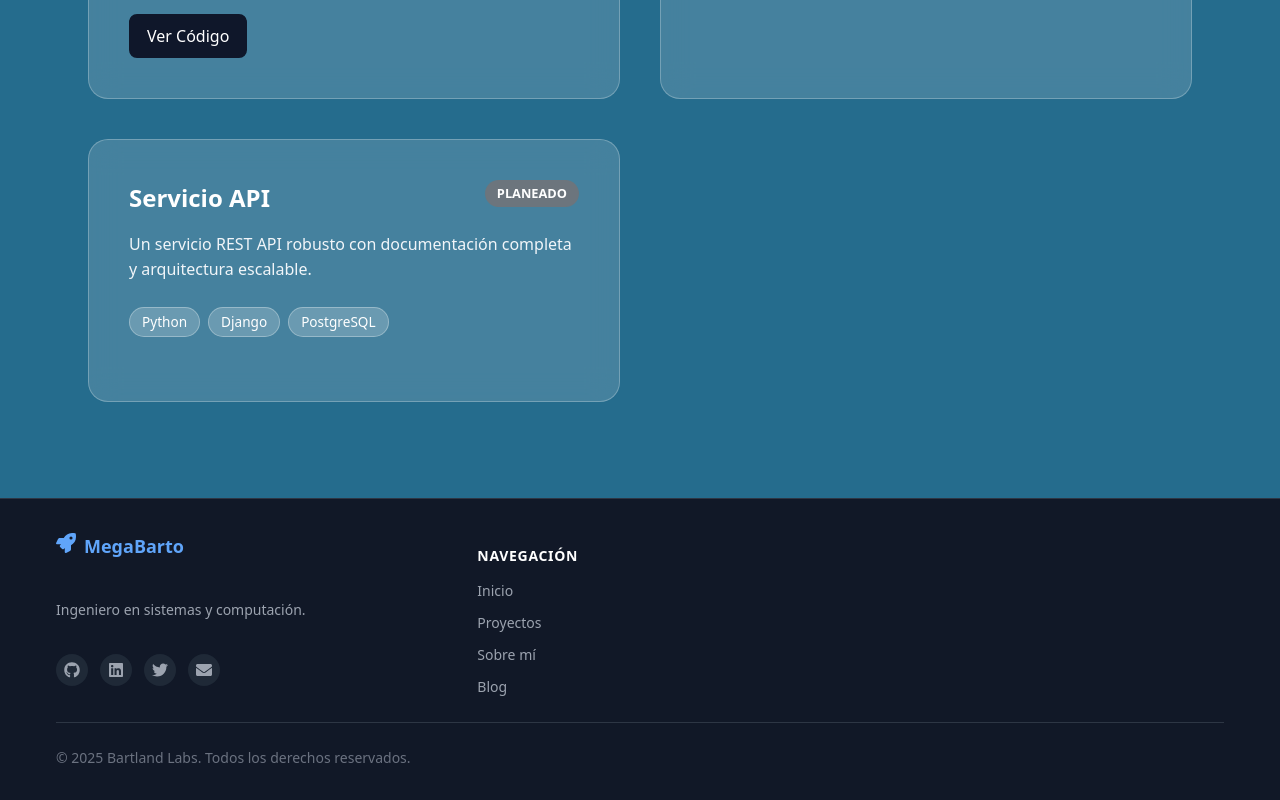
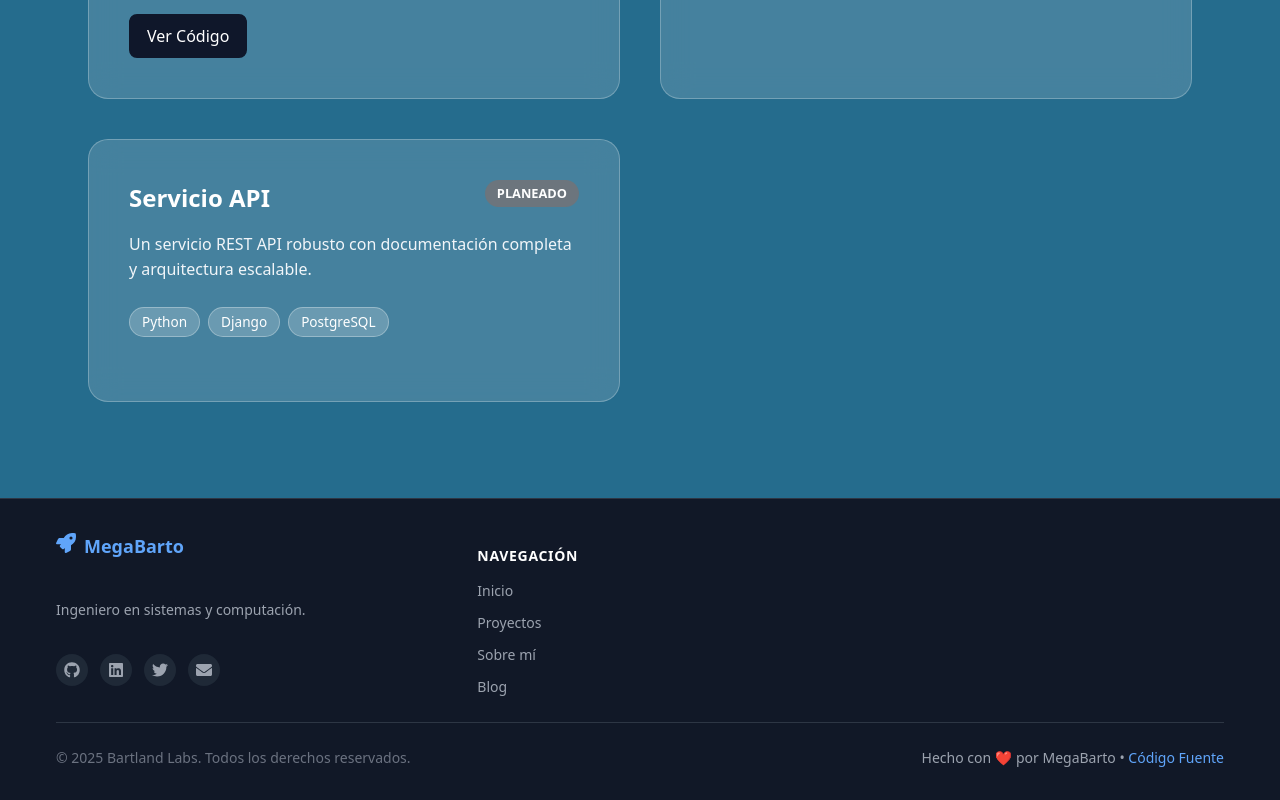
Before and after one commit to Mega-Barto/Mega-Barto.github.io, a React (Vite) app: page / in a window 1280 px wide. Shown: the part 2019-2819 px from the top of the page. Built offline with nearby package versions, Linux system fonts and the light colour scheme.

Commit message:
feat: Add footer love message and source code link with translations

```diff
--- a/src/components/Footer/Footer.css
+++ b/src/components/Footer/Footer.css
@@ -169,3 +169,29 @@
 .footer-bottom-links .separator {
   color: rgba(75, 85, 99, 1);
 }
+
+/* Footer Love Message */
+.footer-love {
+  color: rgba(156, 163, 175, 1);
+  text-align: center;
+  font-size: 0.875rem;
+  margin-top: 0.5rem;
+}
+
+.footer-love .source-link {
+  color: #60a5fa;
+  text-decoration: none;
+  font-weight: 500;
+  transition: color 0.3s ease;
+}
+
+.footer-love .source-link:hover {
+  color: #3b82f6;
+  text-decoration: underline;
+}
+
+@media (min-width: 640px) {
+  .footer-love {
+    text-align: left;
+  }
+}
--- a/src/components/Footer/Footer.tsx
+++ b/src/components/Footer/Footer.tsx
@@ -91,6 +91,16 @@ const Footer: React.FC<FooterProps> = ({ className = '' }) => {
             <p>
               © {currentYear} {t('personal.companyName')}. {t('footer.copyright')}
             </p>
+            <p className="footer-love">
+              {t('footer.madeWithLove')} • <a
+                href="https://github.com/Mega-Barto/Mega-Barto.github.io"
+                target="_blank"
+                rel="noopener noreferrer"
+                className="source-link"
+              >
+                {t('footer.sourceCode')}
+              </a>
+            </p>
           </div>
         </div>
       </div>
--- a/src/i18n/locales/en.json
+++ b/src/i18n/locales/en.json
@@ -39,6 +39,8 @@
       "discord": "Join my Discord"
     },
     "copyright": "All rights reserved.",
+    "madeWithLove": "Made with ❤️ by MegaBarto",
+    "sourceCode": "Source Code",
     "links": {
       "privacy": "Privacy",
       "terms": "Terms",
--- a/src/i18n/locales/es.json
+++ b/src/i18n/locales/es.json
@@ -39,6 +39,8 @@
       "discord": "Únete a mi Discord"
     },
     "copyright": "Todos los derechos reservados.",
+    "madeWithLove": "Hecho con ❤️ por MegaBarto",
+    "sourceCode": "Código Fuente",
     "links": {
       "privacy": "Privacidad",
       "terms": "Términos",
```
